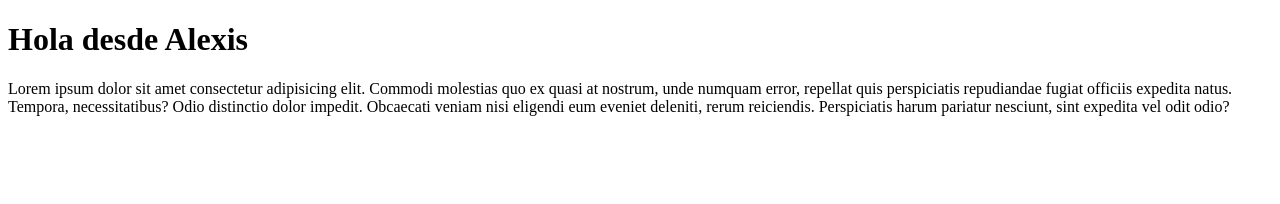
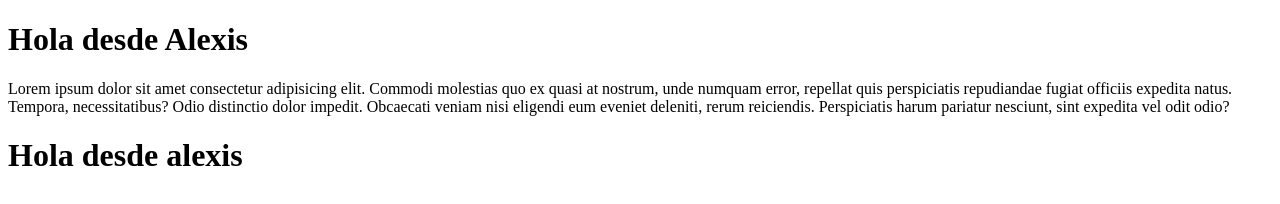
Before and after one commit to PacoWebDeveloper/Git_practica, a plain HTML site: page index.html in a window 1280 px wide. Drawn offline with Linux system fonts and the light colour scheme.

Commit message:
segundo cambio

```diff
--- a/index.html
+++ b/index.html
@@ -9,5 +9,6 @@
 <body>
     <h1>Hola desde Alexis</h1>
     <p>Lorem ipsum dolor sit amet consectetur adipisicing elit. Commodi molestias quo ex quasi at nostrum, unde numquam error, repellat quis perspiciatis repudiandae fugiat officiis expedita natus. Tempora, necessitatibus? Odio distinctio dolor impedit. Obcaecati veniam nisi eligendi eum eveniet deleniti, rerum reiciendis. Perspiciatis harum pariatur nesciunt, sint expedita vel odit odio?</p>
+    <h1>Hola desde alexis</h1>
 </body>
 </html>
```
